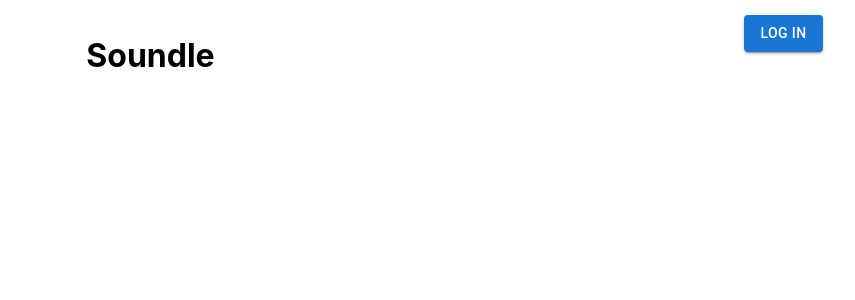
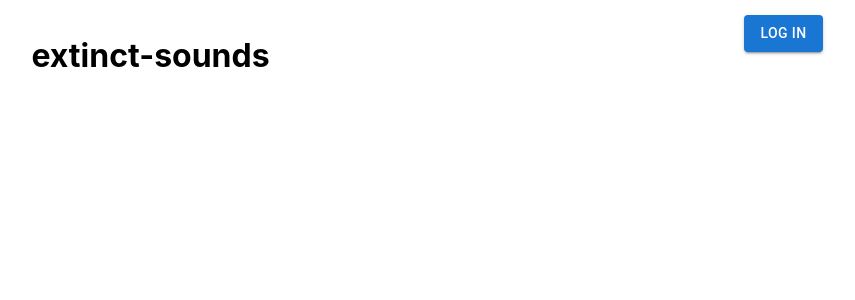
Before and after one commit to zbloss/extinct-sounds, a React (Create React App) app in the folder website/: page / in a window 1280 px wide. Shown: the top 300 px of the page, without its empty margins (173-1028 px from the left). Built offline with nearby package versions, Linux system fonts and the light colour scheme.

Commit message:
rename to extinct-sounds

```diff
--- a/website/src/components/Navbar.tsx
+++ b/website/src/components/Navbar.tsx
@@ -23,7 +23,7 @@ const Navbar = ({loggedInParams, logInClicked}) => {
     return (
         <Grid container spacing={2}>
             <Grid item xs={12} sm={6}>
-                <h1>Soundle</h1>
+                <h1>extinct-sounds</h1>
             </Grid>
             <Grid item xs={12} sm={6}>
                 {ethAddress === undefined ?
```
Also changed, not shown: 1 other file (tests, documents, lock files or other folders).
